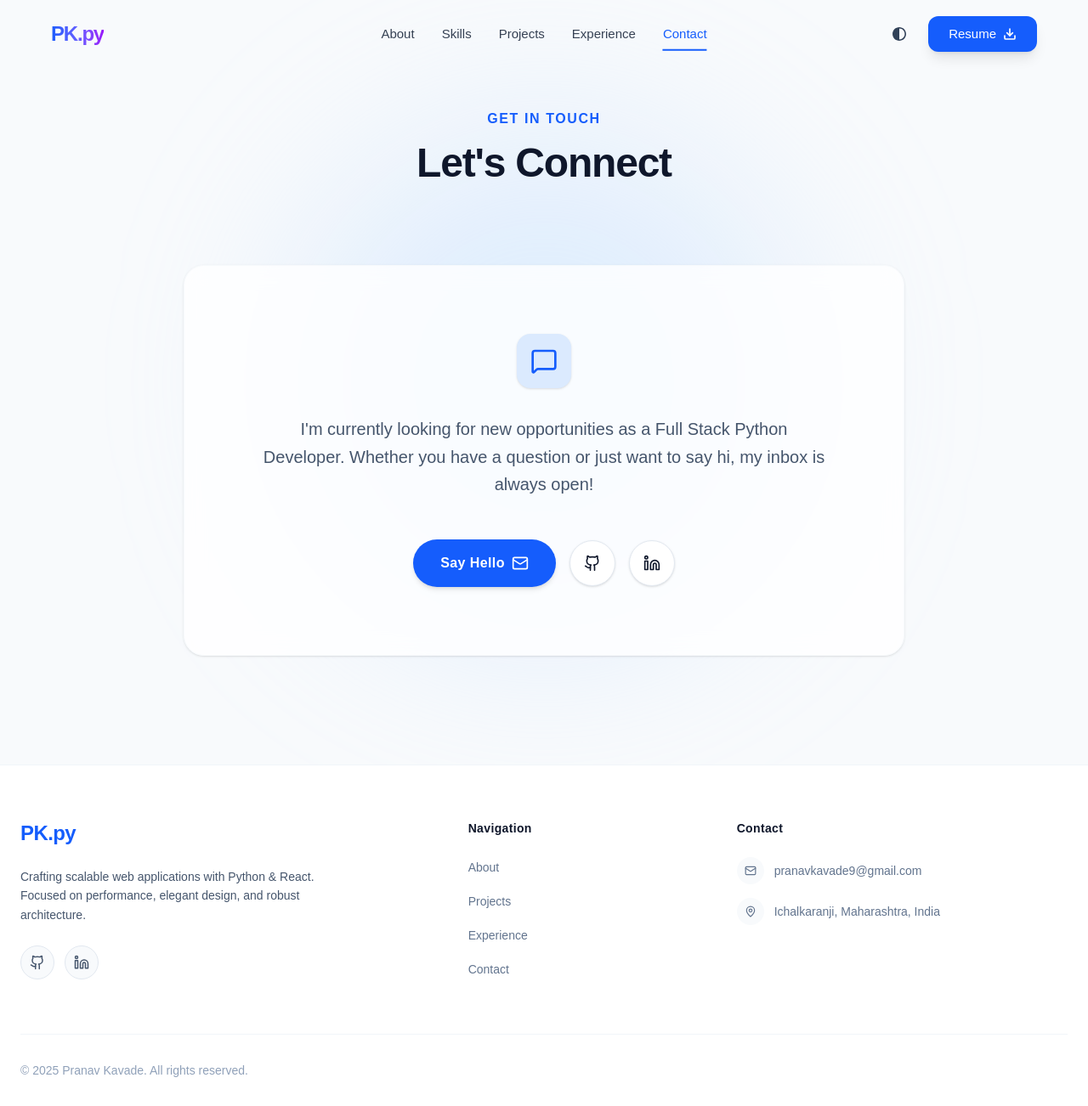
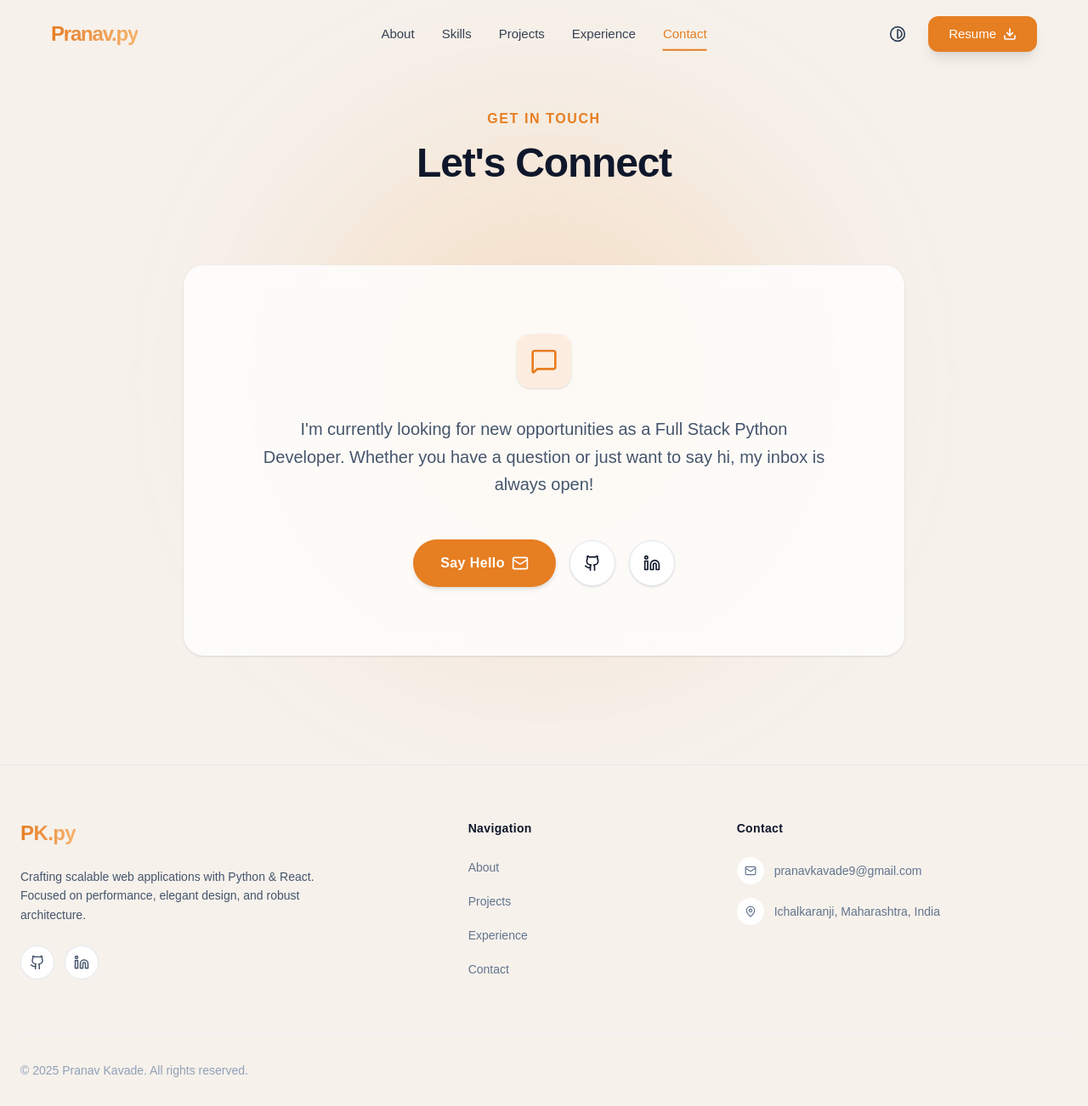
Before and after one commit to pranavkavade20/portfolio-pranav, a React (Vite) app: page /contact in a window 1280 px wide. Shown: the whole page at 85% size. Built offline with nearby package versions, Linux system fonts and the light colour scheme; a web font is replaced by a local one.

Commit message:
feat: update styling and layout for improved visual consistency and user experience across components

```diff
--- a/src/App.jsx
+++ b/src/App.jsx
@@ -1,11 +1,12 @@
 import Header from './components/layout/Header'
 import Footer from './components/layout/Footer'
-import { Outlet } from 'react-router-dom'
+import { Outlet, ScrollRestoration } from 'react-router-dom'
 import './index.css'
 
 function App() {
   return (
     <>
+      <ScrollRestoration />
       <Header />
       <Outlet />
       <Footer />
--- a/src/components/layout/Footer.jsx
+++ b/src/components/layout/Footer.jsx
@@ -19,12 +19,12 @@ const Footer = () => {
   ];
 
   return (
-    <footer className="bg-white dark:bg-[#121212] border-t border-slate-100 dark:border-zinc-800 pt-16 pb-8 transition-colors duration-300">
+    <footer className="bg-brand-bg-light dark:bg-brand-bg-dark border-t border-slate-200 dark:border-zinc-800 pt-16 pb-8 transition-colors duration-300">
       <div className="container mx-auto max-w-7xl px-6">
         <div className="grid grid-cols-1 md:grid-cols-12 gap-12 md:gap-8 mb-16">
 
           <div className="md:col-span-5 space-y-6">
-            <Link to="/" className="font-extrabold text-2xl text-blue-600 dark:text-blue-400 tracking-tight inline-block">
+            <Link to="/" className="font-extrabold text-2xl text-transparent bg-clip-text bg-gradient-to-r from-brand-primary to-brand-secondary dark:from-brand-secondary dark:to-brand-secondary/80 tracking-tight inline-block">
               PK.py
             </Link>
             <p className="text-slate-600 dark:text-zinc-400 text-sm leading-relaxed max-w-sm">
@@ -41,7 +41,7 @@ const Footer = () => {
                   target="_blank"
                   rel="noreferrer"
                   aria-label={item.label}
-                  className="w-10 h-10 rounded-full bg-slate-50 dark:bg-zinc-900 border border-slate-200 dark:border-zinc-800 flex items-center justify-center text-slate-600 dark:text-zinc-400 hover:text-blue-600 dark:hover:text-blue-400 hover:border-blue-200 dark:hover:border-blue-500/30 hover:bg-blue-50 dark:hover:bg-blue-500/10 transition-colors"
+                  className="w-10 h-10 rounded-full bg-white dark:bg-zinc-900 border border-slate-200 dark:border-zinc-800 flex items-center justify-center text-slate-600 dark:text-zinc-400 hover:text-brand-primary dark:hover:text-brand-secondary hover:border-brand-primary/30 dark:hover:border-brand-secondary/30 hover:bg-brand-primary/10 dark:hover:bg-brand-secondary/10 transition-colors"
                 >
                   {item.icon}
                 </motion.a>
@@ -54,7 +54,7 @@ const Footer = () => {
             <ul className="space-y-4">
               {navLinks.map((link) => (
                 <li key={link.name}>
-                  <Link to={link.path} className="text-slate-500 dark:text-zinc-400 hover:text-blue-600 dark:hover:text-blue-400 text-sm font-medium transition-colors">
+                  <Link to={link.path} className="text-slate-500 dark:text-zinc-400 hover:text-brand-primary dark:hover:text-brand-secondary text-sm font-medium transition-colors">
                     {link.name}
                   </Link>
                 </li>
@@ -66,15 +66,15 @@ const Footer = () => {
             <h4 className="text-slate-900 dark:text-white font-bold text-sm tracking-wide mb-6">Contact</h4>
             <ul className="space-y-4 text-sm text-slate-500 dark:text-zinc-400 font-medium">
               <li className="flex items-center gap-3 group">
-                <div className="w-8 h-8 rounded-full bg-slate-50 dark:bg-zinc-900 flex items-center justify-center group-hover:bg-blue-50 dark:group-hover:bg-blue-500/10 group-hover:text-blue-600 dark:group-hover:text-blue-400 transition-colors">
+                <div className="w-8 h-8 rounded-full bg-white dark:bg-zinc-900 flex items-center justify-center group-hover:bg-brand-primary/10 dark:group-hover:bg-brand-secondary/10 group-hover:text-brand-primary dark:group-hover:text-brand-secondary transition-colors">
                   <Mail size={14} />
                 </div>
-                <a href="mailto:pranavkavade9@gmail.com" className="hover:text-blue-600 dark:hover:text-blue-400 transition-colors">
+                <a href="mailto:pranavkavade9@gmail.com" className="hover:text-brand-primary dark:hover:text-brand-secondary transition-colors">
                   pranavkavade9@gmail.com
                 </a>
               </li>
               <li className="flex items-center gap-3">
-                <div className="w-8 h-8 rounded-full bg-slate-50 dark:bg-zinc-900 flex items-center justify-center">
+                <div className="w-8 h-8 rounded-full bg-white dark:bg-zinc-900 flex items-center justify-center">
                   <MapPin size={14} />
                 </div>
                 <span>Ichalkaranji, Maharashtra, India</span>
--- a/src/components/layout/Header.jsx
+++ b/src/components/layout/Header.jsx
@@ -1,6 +1,6 @@
 import React, { useState } from 'react';
 import { Link, useLocation } from 'react-router-dom';
-import { Download, ChevronRight } from 'lucide-react';
+import { Download, ChevronRight, Contrast } from 'lucide-react';
 import { motion, AnimatePresence, useScroll, useMotionValueEvent } from 'framer-motion';
 import { useTheme } from '../../contexts/ThemeContext';
 
@@ -49,7 +49,7 @@ function Header() {
       transition={{ duration: 0.35, ease: "easeInOut" }}
       className={`fixed top-0 left-0 right-0 w-full z-50 transition-all duration-[400ms] ease-in-out ${
         scrolled
-          ? 'bg-white/90 backdrop-blur-md shadow-[0_4px_20px_rgba(0,0,0,0.05)] dark:bg-[#121212]/90 dark:border-b dark:border-zinc-800'
+          ? 'bg-white/90 backdrop-blur-md dark:bg-brand-bg-dark/90'
           : 'bg-transparent'
       }`}
     >
@@ -65,8 +65,8 @@ function Header() {
               whileTap={{ scale: 0.95 }}
               className="text-2xl font-black tracking-tighter"
             >
-              <span className="bg-clip-text text-transparent bg-gradient-to-r from-blue-600 via-indigo-500 to-purple-600">
-                PK.py
+              <span className="bg-clip-text text-transparent bg-gradient-to-r from-brand-primary to-brand-secondary dark:from-brand-secondary dark:to-brand-secondary/80">
+                Pranav.py
               </span>
             </motion.div>
           </Link>
@@ -79,12 +79,12 @@ function Header() {
                 <Link
                   key={item.name}
                   to={item.path}
-                  className={`relative py-2 text-[15px] font-medium group transition-colors ${isActive ? 'text-blue-600 dark:text-blue-400' : 'text-gray-700 hover:text-blue-600 dark:text-zinc-300 dark:hover:text-blue-400'}`}
+                  className={`relative py-2 text-[15px] font-medium group transition-colors ${isActive ? 'text-brand-primary dark:text-brand-secondary' : 'text-gray-700 hover:text-brand-primary dark:text-zinc-300 dark:hover:text-brand-secondary'}`}
                 >
                   <span>{item.name}</span>
                   {/* Link Hover Effect: underline that scales from center out over 0.3s ease-in-out */}
                   <motion.div
-                    className="absolute bottom-0 left-0 right-0 h-[2px] bg-blue-600 origin-center"
+                    className="absolute bottom-0 left-0 right-0 h-[2px] bg-brand-primary dark:bg-brand-secondary origin-center"
                     initial={{ scaleX: isActive ? 1 : 0 }}
                     animate={{ scaleX: isActive ? 1 : 0 }}
                     whileHover={{ scaleX: 1 }}
@@ -99,33 +99,18 @@ function Header() {
           <div className="flex items-center gap-4 z-50">
             <button
               onClick={toggleTheme}
-              className="inline-flex items-center justify-center whitespace-nowrap rounded-md text-sm font-medium transition-colors hover:bg-slate-100 dark:hover:bg-zinc-800 text-slate-700 dark:text-zinc-300 h-9 w-9"
+              className="relative inline-flex items-center justify-center whitespace-nowrap rounded-full text-sm font-medium transition-all duration-300 hover:bg-slate-100 dark:hover:bg-zinc-800 text-slate-700 dark:text-zinc-300 h-10 w-10 focus:outline-none focus-visible:ring-2 focus-visible:ring-blue-500 overflow-hidden"
+              title="Toggle Theme"
+              aria-label="Toggle Theme"
             >
-              <svg
-                width="15"
-                height="15"
-                viewBox="0 0 15 15"
-                fill="none"
-                xmlns="http://www.w3.org/2000/svg"
-                className="h-4 w-4"
+              <motion.div
+                initial={false}
+                animate={{ rotate: theme === 'dark' ? 180 : 0 }}
+                transition={{ duration: 0.6, type: "spring", bounce: 0.4 }}
+                className="flex items-center justify-center"
               >
-                {theme === 'dark' ? (
-                  <path
-                    fillRule="evenodd"
-                    clipRule="evenodd"
-                    d="M7.5 1.5C4.18629 1.5 1.5 4.18629 1.5 7.5C1.5 10.8137 4.18629 13.5 7.5 13.5C10.8137 13.5 13.5 10.8137 13.5 7.5C13.5 4.18629 10.8137 1.5 7.5 1.5ZM0 7.5C0 3.35786 3.35786 0 7.5 0C11.6421 0 15 3.35786 15 7.5C15 11.6421 11.6421 15 7.5 15C3.35786 15 0 11.6421 0 7.5ZM10 7.5C10 8.88071 8.88071 10 7.5 10C6.11929 10 5 8.88071 5 7.5C5 6.11929 6.11929 5 7.5 5C8.88071 5 10 6.11929 10 7.5Z"
-                    fill="currentColor"
-                  />
-                ) : (
-                  <path
-                    fillRule="evenodd"
-                    clipRule="evenodd"
-                    d="M7.5 0C3.35786 0 0 3.35786 0 7.5C0 11.6421 3.35786 15 7.5 15C11.6421 15 15 11.6421 15 7.5C15 3.35786 11.6421 0 7.5 0ZM7.5 1.5C10.8137 1.5 13.5 4.18629 13.5 7.5C13.5 10.8137 10.8137 13.5 7.5 13.5V1.5Z"
-                    fill="currentColor"
-                  />
-                )}
-              </svg>
-              <span className="sr-only">Toggle theme</span>
+                <Contrast size={20} strokeWidth={2} />
+              </motion.div>
             </button>
             <motion.a
               whileHover={{ scale: 1.02 }}
@@ -133,7 +118,7 @@ function Header() {
               href="https://drive.google.com/file/d/1UJFtjrqLMRabcow8qf4pVWUT1ljf06fJ/view"
               target="_blank"
               rel="noreferrer"
-              className="hidden md:flex items-center justify-center gap-2 px-6 py-2.5 bg-blue-600 hover:bg-blue-700 text-white text-[15px] font-medium rounded-xl shadow-lg hover:shadow-blue-600/30 transition-all duration-300"
+              className="hidden md:flex items-center justify-center gap-2 px-6 py-2.5 bg-brand-primary hover:bg-brand-primary/90 dark:bg-brand-secondary dark:hover:bg-brand-secondary/90 dark:text-brand-primary text-white text-[15px] font-medium rounded-xl shadow-lg transition-all duration-300"
             >
               Resume
               <motion.span
@@ -148,7 +133,7 @@ function Header() {
             {/* Mobile Menu Toggle: Hamburger icon animating to X */}
             <button
               onClick={() => setIsMenuOpen(!isMenuOpen)}
-              className="md:hidden p-2 text-gray-700 dark:text-zinc-300 hover:text-blue-600 dark:hover:text-blue-400 transition-colors focus:outline-none"
+              className="md:hidden p-2 text-gray-700 dark:text-zinc-300 hover:text-brand-primary dark:hover:text-brand-secondary transition-colors focus:outline-none"
               aria-label="Toggle Menu"
             >
               <div className="relative w-6 h-6 flex items-center justify-center">
@@ -189,7 +174,7 @@ function Header() {
             animate={{ opacity: 1, y: 0, height: 'auto' }}
             exit={{ opacity: 0, y: -20, height: 0 }}
             transition={{ duration: 0.4, ease: "easeInOut" }}
-            className="md:hidden overflow-hidden bg-white dark:bg-[#121212] shadow-xl absolute top-full left-0 w-full dark:border-b dark:border-zinc-800"
+            className="md:hidden overflow-hidden bg-white dark:bg-brand-bg-dark absolute top-full left-0 w-full"
           >
             <div className="px-[20px] py-6 flex flex-col gap-2">
               {navItems.map((item, i) => {
@@ -206,7 +191,7 @@ function Header() {
                       onClick={() => setIsMenuOpen(false)}
                       className={`
                         flex items-center justify-between px-4 py-3.5 rounded-xl text-base font-medium transition-all
-                        ${isActive ? 'bg-blue-50 text-blue-700 dark:bg-blue-500/10 dark:text-blue-400' : 'text-gray-600 hover:text-blue-600 hover:bg-gray-50 dark:text-zinc-400 dark:hover:text-blue-400 dark:hover:bg-zinc-800/50'}
+                        ${isActive ? 'bg-brand-primary/10 text-brand-primary dark:bg-brand-secondary/10 dark:text-brand-secondary' : 'text-gray-600 hover:text-brand-primary hover:bg-gray-50 dark:text-zinc-400 dark:hover:text-brand-secondary dark:hover:bg-zinc-800/50'}
                       `}
                     >
                       {item.name}
@@ -226,7 +211,7 @@ function Header() {
                   href="https://drive.google.com/file/d/1UJFtjrqLMRabcow8qf4pVWUT1ljf06fJ/view"
                   target="_blank"
                   rel="noreferrer"
-                  className="flex items-center justify-center gap-2 w-full py-4 bg-blue-600 text-white text-base font-medium rounded-xl hover:bg-blue-700 transition-colors shadow-md"
+                  className="flex items-center justify-center gap-2 w-full py-4 bg-brand-primary dark:bg-brand-secondary dark:text-brand-primary hover:bg-brand-primary/90 dark:hover:bg-brand-secondary/90 text-white text-base font-medium rounded-xl transition-colors shadow-md"
                 >
                   Download Resume <Download size={18} strokeWidth={2} />
                 </a>
--- a/src/components/ui/Badge.jsx
+++ b/src/components/ui/Badge.jsx
@@ -7,7 +7,7 @@ const Badge = ({
 }) => {
   const variants = {
     default: "bg-slate-100 dark:bg-zinc-800 text-slate-700 dark:text-zinc-300 border border-slate-200 dark:border-zinc-700",
-    primary: "bg-blue-50 dark:bg-blue-500/10 text-blue-700 dark:text-blue-400 border border-blue-200 dark:border-blue-500/30",
+    primary: "bg-brand-primary/10 dark:bg-brand-secondary/10 text-brand-primary dark:text-brand-secondary border border-brand-primary/20 dark:border-brand-secondary/30",
     success: "bg-emerald-50 dark:bg-emerald-500/10 text-emerald-700 dark:text-emerald-400 border border-emerald-200 dark:border-emerald-500/30",
     warning: "bg-amber-50 dark:bg-amber-500/10 text-amber-700 dark:text-amber-400 border border-amber-200 dark:border-amber-500/30",
   };
--- a/src/components/ui/Button.jsx
+++ b/src/components/ui/Button.jsx
@@ -13,7 +13,7 @@ const Button = ({
   const baseStyles = "inline-flex items-center justify-center font-semibold tracking-wide rounded-full transition-all duration-300 focus:outline-none focus:ring-2 focus:ring-offset-2";
 
   const variants = {
-    primary: "bg-blue-600 dark:bg-blue-500 text-white hover:bg-blue-700 dark:hover:bg-blue-600 shadow-md hover:shadow-lg focus:ring-blue-500",
+    primary: "bg-brand-primary dark:bg-brand-secondary text-white dark:text-brand-primary hover:bg-brand-primary/90 dark:hover:bg-brand-secondary/90 shadow-md hover:shadow-lg focus:ring-brand-primary dark:focus:ring-brand-secondary",
     secondary: "bg-white dark:bg-zinc-900 text-slate-900 dark:text-white border border-slate-200 dark:border-zinc-700 hover:border-slate-300 dark:hover:border-zinc-600 hover:bg-slate-50 dark:hover:bg-zinc-800 shadow-sm hover:shadow focus:ring-slate-200",
     ghost: "bg-transparent text-slate-600 dark:text-zinc-400 hover:text-slate-900 dark:hover:text-white hover:bg-slate-100 dark:hover:bg-zinc-800 focus:ring-slate-200"
   };
--- a/src/components/ui/SectionHeading.jsx
+++ b/src/components/ui/SectionHeading.jsx
@@ -22,7 +22,7 @@ const SectionHeading = ({
       className={`mb-16 md:mb-24 ${aligns[align]} max-w-2xl ${className}`}
     >
       {subtitle && (
-        <p className="text-sm md:text-base font-bold tracking-widest uppercase text-blue-600 mb-4">
+        <p className="text-sm md:text-base font-bold tracking-widest uppercase text-brand-primary dark:text-brand-secondary mb-4">
           {subtitle}
         </p>
       )}
--- a/src/index.css
+++ b/src/index.css
@@ -3,16 +3,15 @@
 @custom-variant dark (&:where(.dark, .dark *));
 
 @theme {
-  --color-brand-50: #eff6ff;
-  --color-brand-100: #dbeafe;
-  --color-brand-500: #3b82f6;
-  --color-brand-600: #2563eb;
-  --color-brand-700: #1d4ed8;
+  --color-brand-primary: #E67E22;    /* Primary Orange */
+  --color-brand-secondary: #F6B26B;  /* Soft Orange */
+  --color-brand-bg-light: #F6F1EB;   /* Warm Off White */
+  --color-brand-bg-dark: #1E140A;    /* Dark Brown */
 }
 
 /* Base Styles */
 body {
-  @apply bg-slate-50 text-slate-900 dark:bg-[#121212] dark:text-zinc-50 transition-colors duration-300;
+  @apply bg-brand-bg-light text-slate-900 dark:bg-brand-bg-dark dark:text-zinc-50 transition-colors duration-300;
   font-family: "Google Sans", sans-serif;
   -webkit-font-smoothing: antialiased;
   -moz-osx-font-smoothing: grayscale;
--- a/src/pages/Contact.jsx
+++ b/src/pages/Contact.jsx
@@ -8,10 +8,10 @@ import Button from '../components/ui/Button';
 
 function Contact() {
   return (
-    <section className="py-24 md:py-32 relative bg-slate-50 dark:bg-[#121212] overflow-hidden min-h-[80vh] flex items-center transition-colors duration-300">
+    <section className="py-24 md:py-32 relative bg-brand-bg-light dark:bg-brand-bg-dark overflow-hidden min-h-[80vh] flex items-center transition-colors duration-300">
 
       {/* Decorative Background */}
-      <div className="absolute top-1/2 left-1/2 -translate-x-1/2 -translate-y-1/2 w-[600px] h-[600px] bg-blue-200/40 dark:bg-blue-900/20 rounded-full blur-[100px] pointer-events-none"></div>
+      <div className="absolute top-1/2 left-1/2 -translate-x-1/2 -translate-y-1/2 w-[600px] h-[600px] bg-brand-secondary/40 dark:bg-brand-primary/20 rounded-full blur-[100px] pointer-events-none animate-pulse" style={{ animationDuration: '4s' }}></div>
 
       <div className="container mx-auto max-w-4xl px-6 relative z-10">
 
@@ -28,7 +28,7 @@ function Contact() {
         >
           <Card className="p-10 md:p-20 text-center relative overflow-hidden bg-white/80 dark:bg-zinc-900/80 backdrop-blur-md">
 
-            <div className="w-16 h-16 bg-blue-100 dark:bg-blue-500/20 text-blue-600 dark:text-blue-400 rounded-2xl flex items-center justify-center mx-auto mb-8 shadow-sm">
+            <div className="w-16 h-16 bg-brand-primary/10 dark:bg-brand-secondary/10 text-brand-primary dark:text-brand-secondary rounded-2xl flex items-center justify-center mx-auto mb-8 shadow-sm">
               <MessageSquare size={32} />
             </div>
 
@@ -64,7 +64,7 @@ function Contact() {
                   as="a"
                   href="https://www.linkedin.com/in/pranavkavade20"
                   variant="secondary"
-                  className="!px-4 !py-4 rounded-full text-slate-600 dark:text-zinc-400 hover:text-blue-600 dark:hover:text-blue-400 hover:border-blue-200 dark:hover:border-blue-500/30 hover:bg-blue-50 dark:hover:bg-blue-500/10"
+                  className="!px-4 !py-4 rounded-full text-slate-600 dark:text-zinc-400 hover:text-brand-primary dark:hover:text-brand-secondary hover:border-brand-primary/20 dark:hover:border-brand-secondary/30 hover:bg-brand-primary/10 dark:hover:bg-brand-secondary/10"
                   aria-label="LinkedIn"
                 >
                   <Linkedin size={20} />
--- a/src/pages/Skill.jsx
+++ b/src/pages/Skill.jsx
@@ -9,9 +9,9 @@ function Skill() {
   const skillCategories = [
     {
       title: "Backend Engineering",
-      icon: <Server size={32} className="text-blue-600 dark:text-blue-400" />,
+      icon: <Server size={32} className="text-brand-primary dark:text-brand-secondary" />,
       skills: ["Python", "SQL", "Django", "Django REST Framework", "FastAPI (Basics)"],
-      color: "bg-blue-50 dark:bg-blue-500/10"
+      color: "bg-brand-primary/10 dark:bg-brand-secondary/10"
     },
     {
       title: "Frontend Development",
@@ -41,7 +41,7 @@ function Skill() {
   };
 
   return (
-    <section className="py-24 md:py-32 relative overflow-hidden bg-white dark:bg-[#121212] transition-colors duration-300">
+    <section className="py-24 md:py-32 relative overflow-hidden bg-brand-bg-light dark:bg-brand-bg-dark transition-colors duration-300">
 
       {/* Soft Background Accent */}
       <div className="absolute top-0 inset-x-0 h-40 bg-gradient-to-b from-slate-50 dark:from-black/40 to-transparent"></div>
```
Also changed, not shown: src/pages/About.jsx (+10 -10 lines), src/pages/Experience.jsx (+7 -7 lines), src/pages/Project.jsx (+12 -12 lines).
